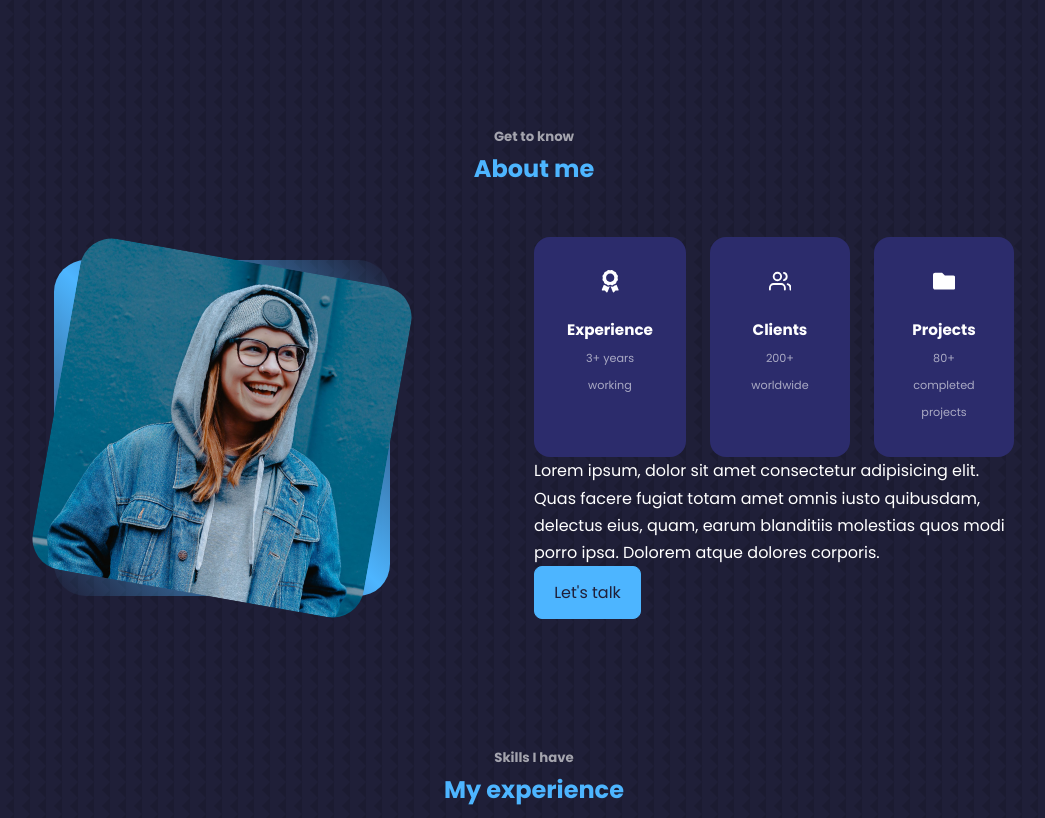
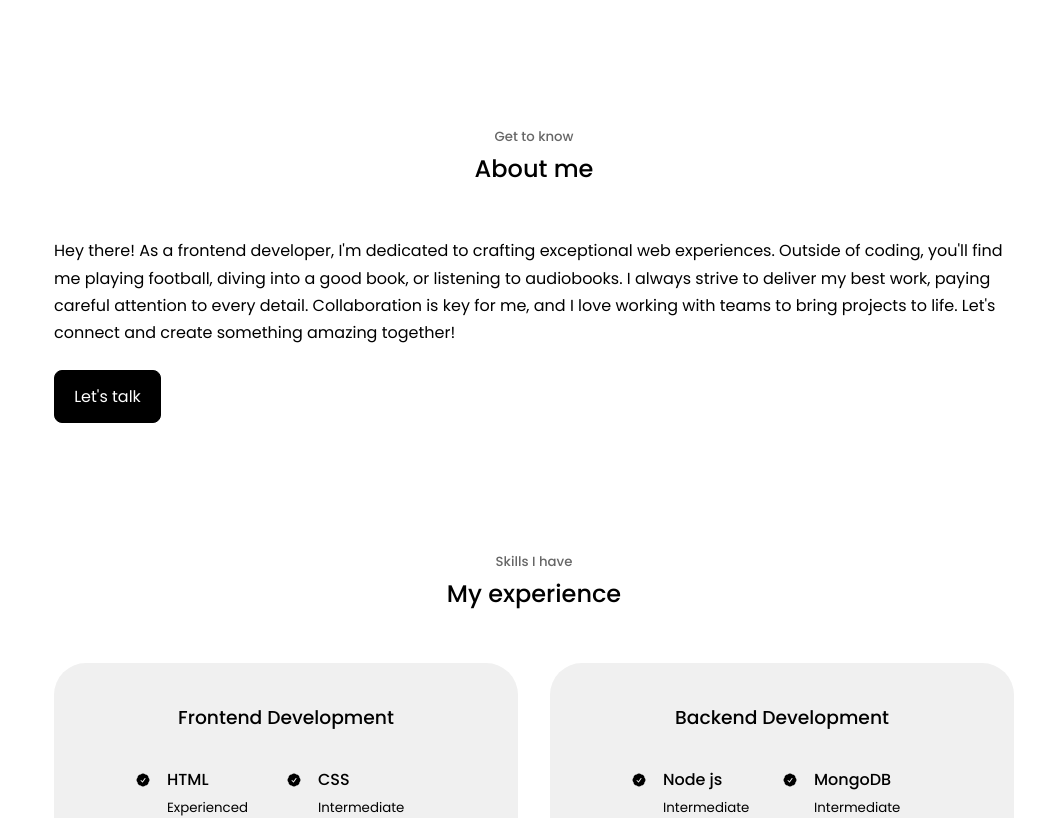
Before and after one commit to Meetkamal256/portfolio-website-template, a React (Create React App) app in the folder react-portfolio/: page / in a window 1280 px wide. Shown: the part 802-1620 px from the top of the page, without its empty margins (106-1151 px from the left). Built offline with nearby package versions, Linux system fonts and the light colour scheme.

Commit message:
modified global styles css

```diff
--- a/react-portfolio/src/App.jsx
+++ b/react-portfolio/src/App.jsx
@@ -4,9 +4,9 @@ import Header from "./components/header/Header";
 import Nav from "./components/nav/Nav";
 import About from "./components/about/About";
 import Experience from "./components/experience/Experience";
-import Services from "./components/services/Services";
+
 import Portfolio from "./components/portfolio/Portfolio";
-import Testimonials from "./components/testimonials/Testimonials";
+
 import Contact from "./components/contact/Contact";
 import Footer from "./components/footer/Footer";
 
@@ -17,9 +17,7 @@ const App = () => {
       <Nav />
       <About />
       <Experience />
-      <Services />
       <Portfolio />
-
       <Contact />
       <Footer />
     </React.Fragment>
--- a/react-portfolio/src/components/about/About.jsx
+++ b/react-portfolio/src/components/about/About.jsx
@@ -10,34 +10,15 @@ const About = () => {
       <h5>Get to know</h5>
       <h2>About me</h2>
       <div className="container about__container">
-        <div className="about__me">
-          <div className="about__me-image">
-            <img src={ME} alt="about-image" />
-          </div>
-        </div>
         <div className="about__content">
-          <div className="about__cards">
-            <article className="about__card">
-              <FaAward className="about__icon" />
-              <h5>Experience</h5>
-              <small>3+ years working</small>
-            </article>
-            <article className="about__card">
-              <FiUsers className="about__icon" />
-              <h5>Clients</h5>
-              <small>200+ worldwide</small>
-            </article>
-            <article className="about__card">
-              <FaFolder className="about__icon" />
-              <h5>Projects</h5>
-              <small>80+ completed projects</small>
-            </article>
-          </div>
           <p>
-            Lorem ipsum, dolor sit amet consectetur adipisicing elit. Quas
-            facere fugiat totam amet omnis iusto quibusdam, delectus eius, quam,
-            earum blanditiis molestias quos modi porro ipsa. Dolorem atque
-            dolores corporis.
+            Hey there! As a frontend developer, I'm dedicated to crafting
+            exceptional web experiences. Outside of coding, you'll find me
+            playing football, diving into a good book, or listening to
+            audiobooks. I always strive to deliver my best work, paying careful
+            attention to every detail. Collaboration is key for me, and I love
+            working with teams to bring projects to life. Let's connect and
+            create something amazing together!
           </p>
           <a href="#contact" className="btn btn-primary">
             Let's talk
--- a/react-portfolio/src/components/about/about.css
+++ b/react-portfolio/src/components/about/about.css
@@ -1,79 +1,10 @@
-.about__container {
+.about__content {
   display: grid;
-  grid-template-columns: 35% 50%;
-  align-items: center;
-  gap: 15%;
-}
-
-.about__me {
-  width: 100%;
-  aspect-ratio: 1/1;
-  border-radius: 2rem;
-  background: linear-gradient(
-    45deg,
-    transparent,
-    var(--color-primary),
-    transparent
-  );
-}
-.about__me-image {
-  border-radius: 2rem;
-  overflow: hidden;
-  transform: rotate(10deg);
-  transition: var(--transition);
-}
-
-.about__me-image:hover {
-  transform: rotate(0);
-}
-
-.about__cards {
-  display: grid;
-  grid-template-columns: repeat(3, 1fr);
   gap: 1.5rem;
-}
-
-.about__card {
-  background: var(--color-bg-variant);
-  border: 1px solid transparent;
-  border-radius: 1rem;
-  padding: 2rem;
-  text-align: center;
-  transition: var(--transition);
-}
-
-.about__card:hover {
-  background: transparent;
-  border-color: var(--color-primary-variant);
-}
-
-.about__icon {
-  color: var(--color--primary);
-  font-size: 1.4rem;
-  margin-bottom: 1rem;
-}
-
-.about__card h5 {
-  font-size: 0.95rem;
-}
-
-.about__card small {
-  font-size: 0.7rem;
-  color: var(--color-light);
 }
 
 /* ========= MEDIA QUERIES (MEDIUM DEVICES) ============ */
 @media screen and (max-width: 1024px) {
-  .about__container {
-    grid-template-columns: 1fr;
-    gap: 0;
-  }
-
-  .about__me {
-    width: 50%;
-    margin: 2rem auto 4rem;
-  }
-
   .about__content p {
     margin: 1rem 0 1.5rem;
   }
@@ -81,16 +12,6 @@
 
 /* ========= MEDIA QUERIES (SMALL DEVICES) ============ */
 @media screen and (max-width: 600px) {
-  .about__me {
-    width: 65%;
-    margin: 0 auto 3rem;
-  }
-
-  .about__cards {
-    grid-template-columns: 1fr 1fr;
-    gap: 1rem;
-  }
-
   .about__content {
     text-align: center;
   }
--- a/react-portfolio/src/components/contact/Contact.jsx
+++ b/react-portfolio/src/components/contact/Contact.jsx
@@ -2,7 +2,6 @@ import React from "react";
 import "./contact.css";
 import { MdOutlineMail } from "react-icons/md";
 import { FaFacebook } from "react-icons/fa";
-import { IoLogoInstagram } from "react-icons/io5";
 import { FaWhatsapp } from "react-icons/fa";
 import { useRef } from "react";
 import emailjs from "emailjs-com";
--- a/react-portfolio/src/components/header/Header.jsx
+++ b/react-portfolio/src/components/header/Header.jsx
@@ -1,7 +1,7 @@
 import React from "react";
 import "./header.css";
 import CTA from "./CTA";
-import ME from "../../assets/me.png";
+import ME from "../../assets/kamal.png";
 import HeaderSocials from "./HeaderSocials";
 
 const Header = () => {
@@ -10,7 +10,7 @@ const Header = () => {
       <div className="container header__container">
         <h5>Hello I'm</h5>
         <h1>Muhammad Kamaluddeen</h1>
-        <h5 className="text-light">Fullstack Developer</h5>
+        <h5 className="text-light">Frontend Developer</h5>
         <CTA />
         <HeaderSocials />
 
--- a/react-portfolio/src/components/header/header.css
+++ b/react-portfolio/src/components/header/header.css
@@ -40,7 +40,7 @@ header {
 /* ========= ME ==============  */
 
 .me {
-  background: var(--color-primary);
+  background: var(--color-bg-variant);
   width: 22rem;
   height: 30rem;
   position: absolute;
@@ -48,7 +48,7 @@ header {
   margin-top: 4rem;
   border-radius: 12rem 12rem 0 0;
   overflow: hidden;
-  padding: 5rem 1.5rem 1.5rem 1.5rem;
+  padding: 2rem 5rem;
 }
 
 /* ========= SCROLL DOWN ==============  */
--- a/react-portfolio/src/components/nav/nav.css
+++ b/react-portfolio/src/components/nav/nav.css
@@ -28,6 +28,6 @@ nav a:hover {
 }
 
 nav a.active {
-  background: var(--color-bg);
+  background: gray;
   color: var(--color-white);
 }
--- a/react-portfolio/src/index.css
+++ b/react-portfolio/src/index.css
@@ -11,12 +11,12 @@
 }
 
 :root {
-  --color-bg: #1f1f38;
-  --color-bg-variant: #2c2c6c;
-  --color-primary: #4db5ff;
-  --color-primary-variant: rgba(77, 181, 255, 0.4);
-  --color-white: #ffff;
-  --color-light: rgba(255, 255, 255, 0.6);
+  --color-bg: #fff;
+  --color-bg-variant: #f0f0f0;
+  --color-primary: #000;
+  --color-primary-variant: rgba(0, 0, 0, 0.4);
+  --color-white: #fff;
+  --color-light: rgba(0, 0, 0, 0.6);
 
   --transition: all 400ms ease;
 
@@ -24,20 +24,20 @@
   --container-width-md: 86vw;
   --container-width-sm: 90vw;
 }
+
 html {
   scroll-behavior: smooth;
 }
 
-::-webkit-scroll-bar {
-  display: none;
+::-webkit-scrollbar {
+  display: none; /* Hide scrollbar */
 }
 
 body {
   font-family: "Poppins", sans-serif;
   background: var(--color-bg);
-  color: var(--color-white);
+  color: var(--color-primary);
   line-height: 1.7;
-  background-image: url(../src/assets/bg-texture.png);
 }
 
 /* ========= GENERAL STYLES ============ */
@@ -52,7 +52,7 @@ h2,
 h3,
 h4,
 h5 {
-  font-wight: 500;
+  font-weight: 500;
 }
 
 h1 {
@@ -79,18 +79,18 @@ section > h2 {
 }
 
 a {
-  color: var(--color-primary);
+  color: #333;
   transition: var(--transition);
 }
 
 a:hover {
-  color: var(--color-white);
+  color: #000;
 }
 
 .btn {
   width: max-content;
   display: inline-block;
-  color: var(--color-primary);
+  color: var(--color-primary); /* Text color set to black */
   padding: 0.75rem 1.2rem;
   cursor: pointer;
   border: 1px solid var(--color-primary);
@@ -105,7 +105,7 @@ a:hover {
 
 .btn:hover {
   background: var(--color-white);
-  color: var(--color-bg);
+  color: var(--color-primary); /* Text color set to black */
 }
 
 img {
```
